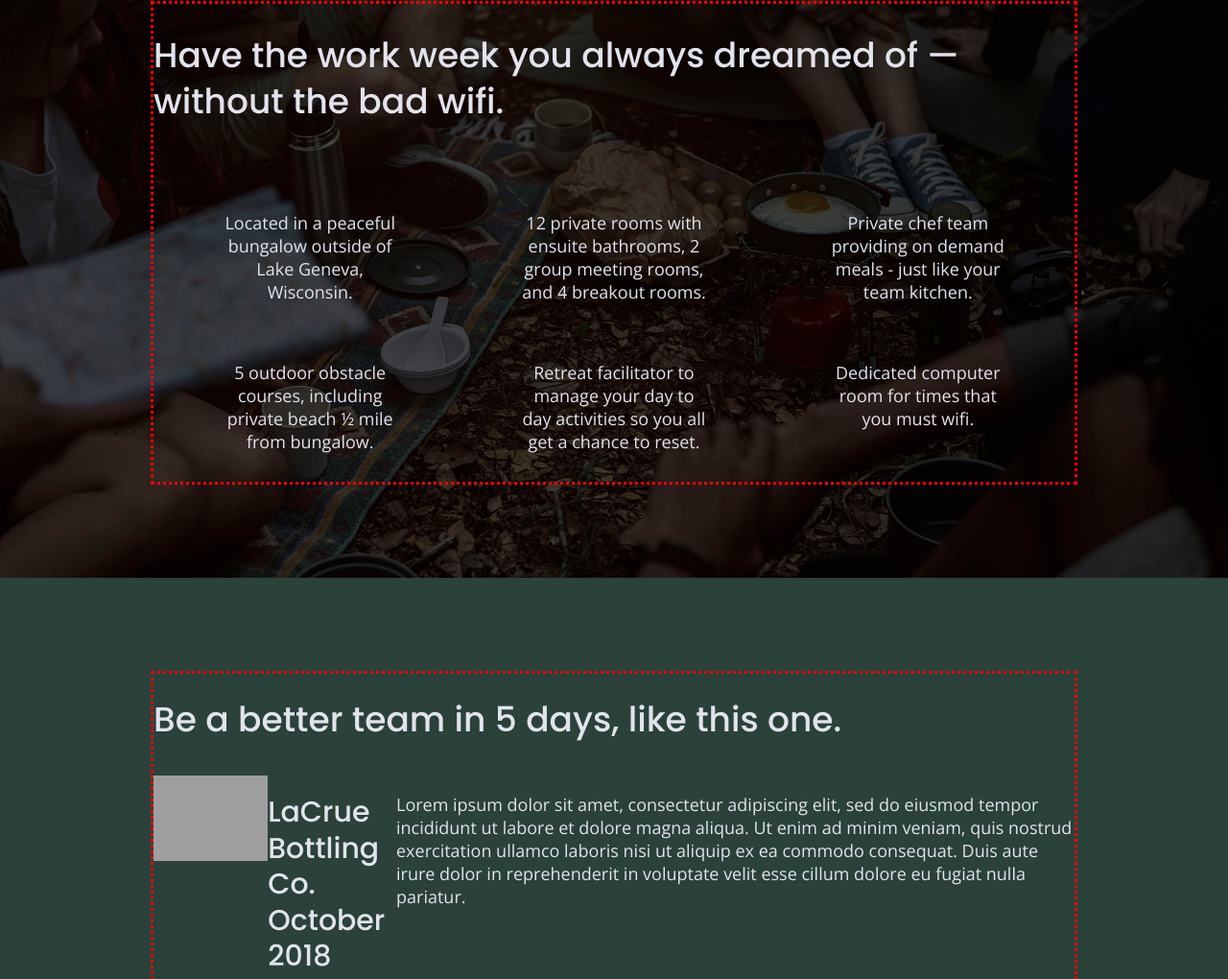
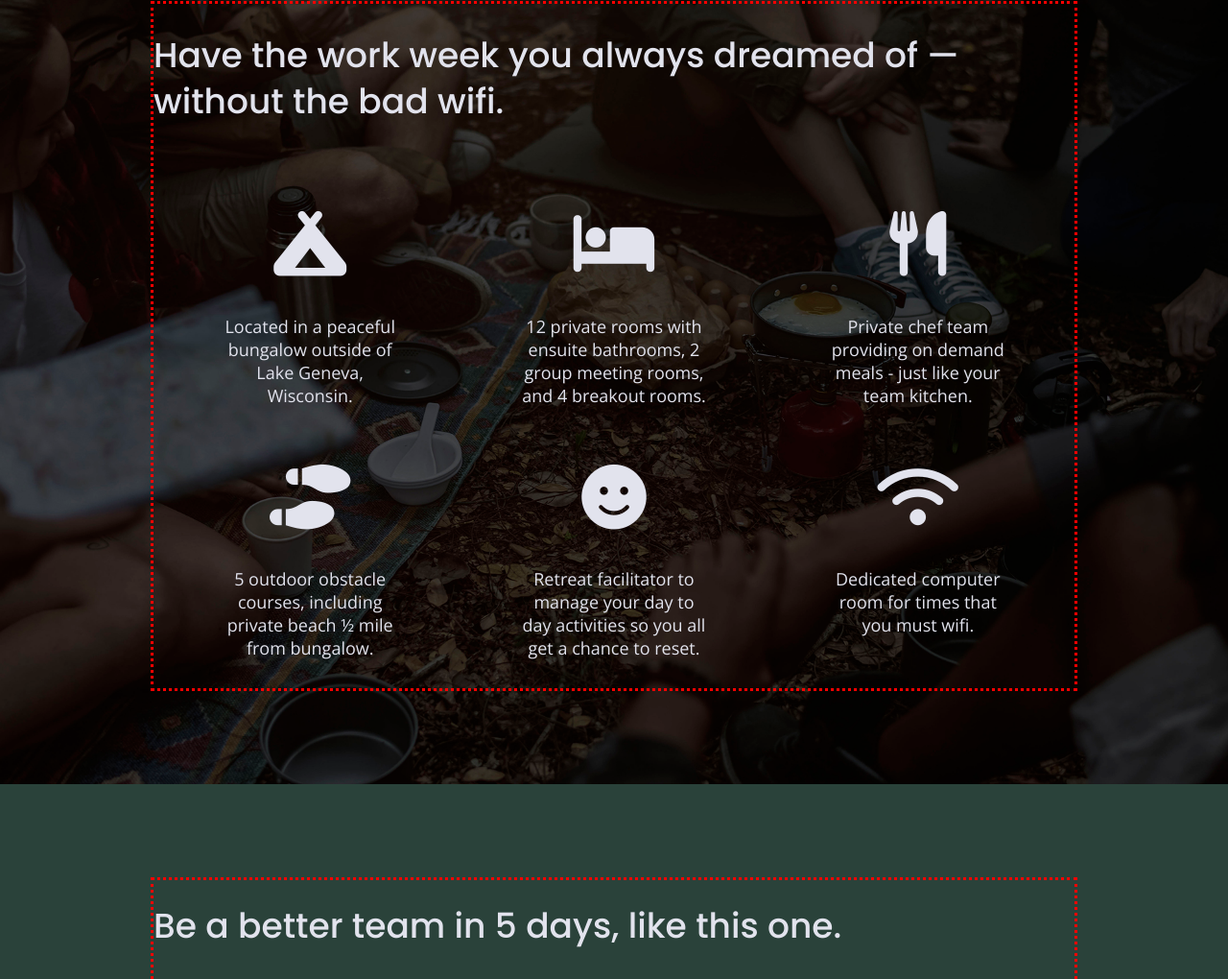
Before and after one commit to mbruce10/Unplugged-Site, a website built with Parcel: page index.html in a window 1280 px wide. Shown: the part 1146-2166 px from the top of the page at 96% size. Built offline with nearby package versions, Linux system fonts and the light colour scheme; grey boxes are pictures that could not be loaded.

Commit message:
Added features icons

```diff
--- a/css/main.css
+++ b/css/main.css
@@ -330,6 +330,11 @@ input[type=button] {
   justify-content: center;
   align-items: flex-start;
   flex-flow: row wrap;
+}
+
+.features i {
+	font-size: 3.75em;
+    margin-bottom: 40px;
 }
 
 .features p {
--- a/index.html
+++ b/index.html
@@ -22,6 +22,9 @@
 
     <!-- Google Fonts -->
     <link href="https://fonts.googleapis.com/css?family=Open+Sans:400,700|Poppins:500,700" rel="stylesheet">
+
+    <!-- Fontawesome Link -->
+    <script src="https://kit.fontawesome.com/dc9423bcbd.js" crossorigin="anonymous"></script>
 
   </head>
 
@@ -76,42 +79,54 @@
           </h2>
           <div class="features-items">
             <article>
-              <p class="fontawesome-icons"></p>
+              <p class="fontawesome-icons">
+                <i class="fas fa-campground"></i>
+              </p>
               <p class="features-item-description">
                 Located in a peaceful bungalow outside of Lake Geneva,
                 Wisconsin.
               </p>
             </article>
             <article>
-              <p class="fontawesome-icons"></p>
+              <p class="fontawesome-icons">
+                <i class="fas fa-bed"></i>
+              </p>
               <p class="features-item-description">
                 12 private rooms with ensuite bathrooms, 2 group meeting rooms,
                 and 4 breakout rooms.
               </p>
             </article>
             <article>
-              <p class="fontawesome-icons"></p>
+              <p class="fontawesome-icons">
+                <i class="fas fa-utensils"></i>
+              </p>
               <p class="features-item-description">
                 Private chef team providing on demand meals - just like your
                 team kitchen.
               </p>
             </article>
             <article>
-              <p class="fontawesome-icons"></p>
+              <p class="fontawesome-icons">
+                <i class="fas fa-shoe-prints"></i>
+              </p>
               <p class="features-item-description">
                 5 outdoor obstacle courses, including private beach ½ mile from
                 bungalow.
               </p>
             </article>
             <article>
-              <p class="fontawesome-icons"></p>
+              <p class="fontawesome-icons">
+                <i class="fas fa-smile"></i>
+              </p>
               <p class="features-item-description">
                 Retreat facilitator to manage your day to day activities so you
                 all get a chance to reset.
               </p>
             </article>
             <article>
-              <p class="fontawesome-icons"></p>
+              <p class="fontawesome-icons">
+                <i class="fas fa-wifi"></i>
+              </p>
               <p class="features-item-description">
                 Dedicated computer room for times that you must wifi.
               </p>
```
Also changed, not shown: about/index.html (+3 -0 lines), faq/index.html (+3 -0 lines).
